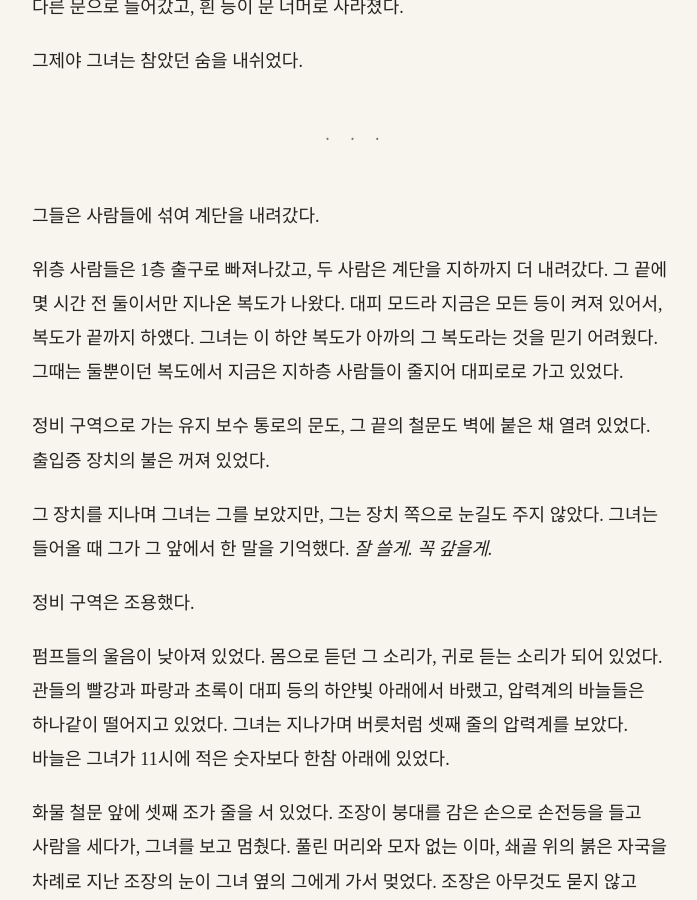
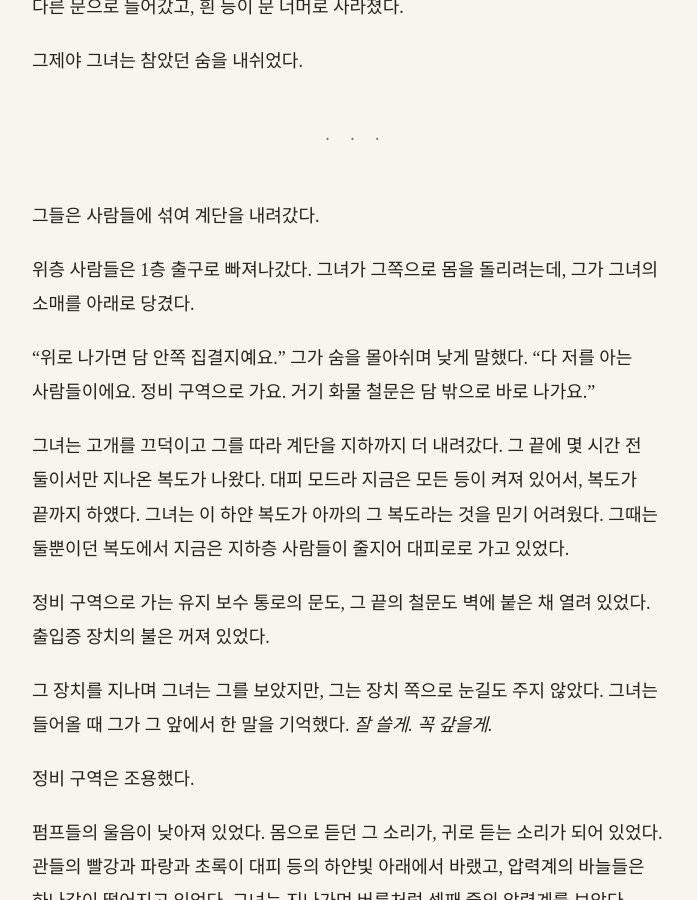
Before and after one commit to kangkkang/writer_s1_public, a Jekyll site: the page built from vol1/036.md, in a window 1280 px wide and 900 px high, scrolled down 1568 px. Shown: the whole window, without its empty margins (284-981 px from the left). Built offline with Jekyll 4.4.1, drawn with Linux system fonts in a browser that asks for light colours; our own code applies the rules of GitHub Pages for plain Markdown files.

Commit message:
Update from https://github.com/kangkkang/writer_s1/commit/8d9cb8bc14f1d3ead6a6088779df5e170e7cbcfe

```diff
--- a/vol1/036.md
+++ b/vol1/036.md
@@ -36,7 +36,11 @@
 
 그들은 사람들에 섞여 계단을 내려갔다.
 
-위층 사람들은 1층 출구로 빠져나갔고, 두 사람은 계단을 지하까지 더 내려갔다. 그 끝에 몇 시간 전 둘이서만 지나온 복도가 나왔다. 대피 모드라 지금은 모든 등이 켜져 있어서, 복도가 끝까지 하얬다. 그녀는 이 하얀 복도가 아까의 그 복도라는 것을 믿기 어려웠다. 그때는 둘뿐이던 복도에서 지금은 지하층 사람들이 줄지어 대피로로 가고 있었다.
+위층 사람들은 1층 출구로 빠져나갔다. 그녀가 그쪽으로 몸을 돌리려는데, 그가 그녀의 소매를 아래로 당겼다.
+
+"위로 나가면 담 안쪽 집결지예요." 그가 숨을 몰아쉬며 낮게 말했다. "다 저를 아는 사람들이에요. 정비 구역으로 가요. 거기 화물 철문은 담 밖으로 바로 나가요."
+
+그녀는 고개를 끄덕이고 그를 따라 계단을 지하까지 더 내려갔다. 그 끝에 몇 시간 전 둘이서만 지나온 복도가 나왔다. 대피 모드라 지금은 모든 등이 켜져 있어서, 복도가 끝까지 하얬다. 그녀는 이 하얀 복도가 아까의 그 복도라는 것을 믿기 어려웠다. 그때는 둘뿐이던 복도에서 지금은 지하층 사람들이 줄지어 대피로로 가고 있었다.
 
 정비 구역으로 가는 유지 보수 통로의 문도, 그 끝의 철문도 벽에 붙은 채 열려 있었다. 출입증 장치의 불은 꺼져 있었다.
 
```
